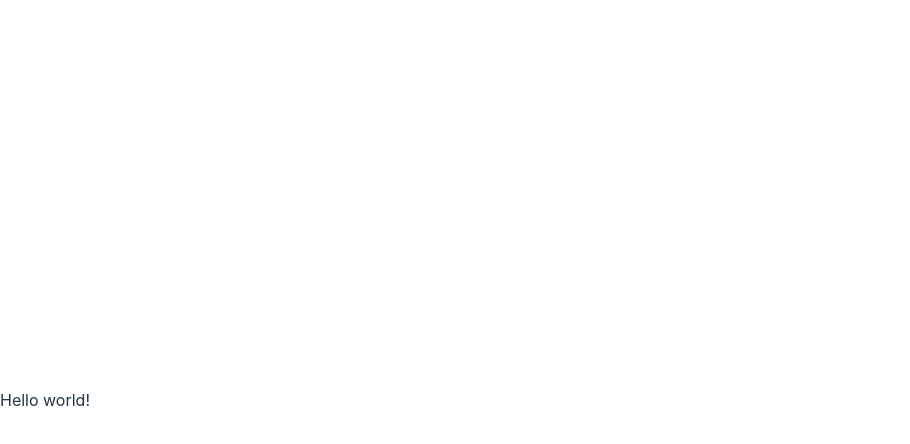
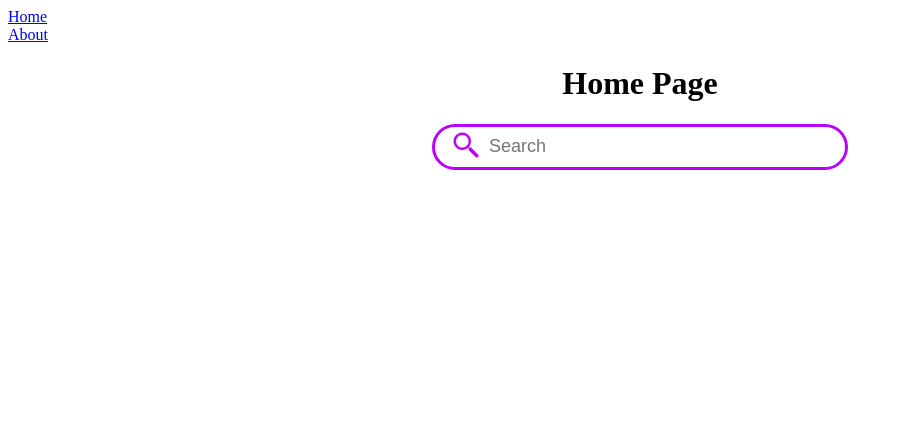
Before and after one commit to vladkov15/RS-School-React, a React (Vite) app in the folder task2-app/: page / in a window 1280 px wide. Shown: the top 444 px of the page, without its empty margins (0-910 px from the left). Built offline with nearby package versions, Linux system fonts and the light colour scheme.

Commit message:
feat: add some pages

```diff
--- /dev/null
+++ b/task2-app/src/components/Search.tsx
@@ -0,0 +1,16 @@
+import searchSvg from '../assets/iconsearch.png';
+import '../style/root.css';
+
+const Search = () =>{
+
+    return(
+        <div className="container">
+        <button type="submit">
+            <img src={searchSvg} alt="search icon" />
+          </button>
+          <input type="search" placeholder="Search" />
+        </div>
+    )
+}
+
+export default Search
--- a/task2-app/src/index.css
+++ /dev/null
@@ -1,69 +0,0 @@
-:root {
-  font-family: Inter, system-ui, Avenir, Helvetica, Arial, sans-serif;
-  line-height: 1.5;
-  font-weight: 400;
-
-  color-scheme: light dark;
-  color: rgba(255, 255, 255, 0.87);
-  background-color: #242424;
-
-  font-synthesis: none;
-  text-rendering: optimizeLegibility;
-  -webkit-font-smoothing: antialiased;
-  -moz-osx-font-smoothing: grayscale;
-  -webkit-text-size-adjust: 100%;
-}
-
-a {
-  font-weight: 500;
-  color: #646cff;
-  text-decoration: inherit;
-}
-a:hover {
-  color: #535bf2;
-}
-
-body {
-  margin: 0;
-  display: flex;
-  place-items: center;
-  min-width: 320px;
-  min-height: 100vh;
-}
-
-h1 {
-  font-size: 3.2em;
-  line-height: 1.1;
-}
-
-button {
-  border-radius: 8px;
-  border: 1px solid transparent;
-  padding: 0.6em 1.2em;
-  font-size: 1em;
-  font-weight: 500;
-  font-family: inherit;
-  background-color: #1a1a1a;
-  cursor: pointer;
-  transition: border-color 0.25s;
-}
-button:hover {
-  border-color: #646cff;
-}
-button:focus,
-button:focus-visible {
-  outline: 4px auto -webkit-focus-ring-color;
-}
-
-@media (prefers-color-scheme: light) {
-  :root {
-    color: #213547;
-    background-color: #ffffff;
-  }
-  a:hover {
-    color: #747bff;
-  }
-  button {
-    background-color: #f9f9f9;
-  }
-}
--- /dev/null
+++ b/task2-app/src/layouts/DefaultLayout.tsx
@@ -0,0 +1,13 @@
+import { Link } from 'react-router-dom';
+
+const DefaultLayout = () => {
+  return (
+    <div>
+      <Link to="/">Home</Link>
+      <br/>
+      <Link to="/about">About</Link>
+    </div>
+  );
+};
+
+export default DefaultLayout;
--- a/task2-app/src/main.tsx
+++ b/task2-app/src/main.tsx
@@ -1,17 +1,24 @@
 import React from 'react'
 import ReactDOM from 'react-dom/client'
+import Root from "./routes/root";
+import ErrorPage from "./routes/error";
 import {
   createBrowserRouter,
   RouterProvider,
 } from "react-router-dom";
-import App from './App'
-import './index.css'
+import AboutPage from './routes/about';
+
 
 const router = createBrowserRouter([
   {
     path: "/",
-    element: <div>Hello world!</div>,
+    element: <Root />,
+    errorElement: <ErrorPage />,
   },
+  {
+    path:"/about",
+    element: <AboutPage />,
+  }
 ]);
 
 
--- /dev/null
+++ b/task2-app/src/routes/about.tsx
@@ -0,0 +1,15 @@
+import { Component } from 'react';
+import DefaultLayout from '../layouts/DefaultLayout';
+
+class AboutPage extends Component {
+  render() {
+    return (
+      <div>
+        <DefaultLayout />
+        <h1>About us</h1>
+      </div>
+    );
+  }
+}
+
+export default AboutPage;
--- /dev/null
+++ b/task2-app/src/routes/error.tsx
@@ -0,0 +1,16 @@
+import { Component } from 'react';
+
+import DefaultLayout from '../layouts/DefaultLayout';
+
+class ErrorPage extends Component {
+  render() {
+    return (
+      <div>
+        <DefaultLayout />
+        <h1>404</h1>
+      </div>
+    );
+  }
+}
+
+export default ErrorPage;
--- /dev/null
+++ b/task2-app/src/routes/root.tsx
@@ -0,0 +1,18 @@
+import { Component } from 'react';
+import Search from '../components/Search';
+import DefaultLayout from '../layouts/DefaultLayout';
+
+class Root extends Component {
+  render() {
+    return (
+      <>
+        <div>
+          <DefaultLayout />
+          <h1 className="header">Home Page</h1>
+          <Search />
+        </div>
+      </>
+    );
+  }
+}
+export default Root;
--- /dev/null
+++ b/task2-app/src/style/root.css
@@ -0,0 +1,41 @@
+
+h1.header{
+    text-align: center;
+}
+
+.container {
+  width: 400px;
+  height: 40px;
+  display: flex;
+  margin-left: auto;
+  margin-right: auto;
+  border: 3px solid rgb(185, 0, 255);
+  border-radius: 25px;
+  padding-left: 10px;
+  align-items: center;
+}
+
+.container input {
+  height: 30px;
+  outline: none;
+  border: 0;
+  color: rgb(36, 128, 8);
+  width: 85%;
+  font-size: large;
+  caret-color: rgb(36, 128, 8);
+}
+
+.container button {
+  outline: none;
+  border: 0;
+  background-color: white;
+}
+
+.container button :hover {
+    cursor: pointer;
+  }
+
+
+.container button img {
+  height: 30px;
+}
```
Also changed, not shown: task2-app/src/assets/iconsearch.png (added).
